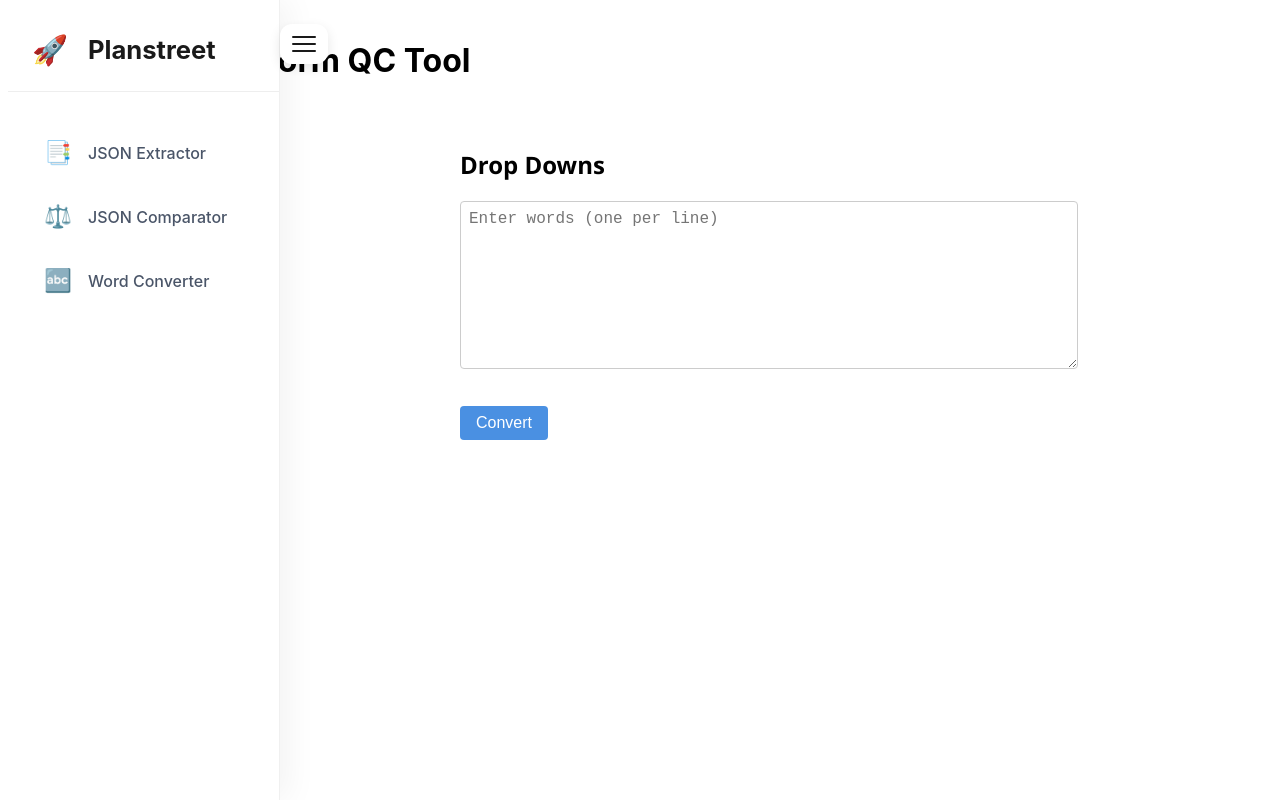
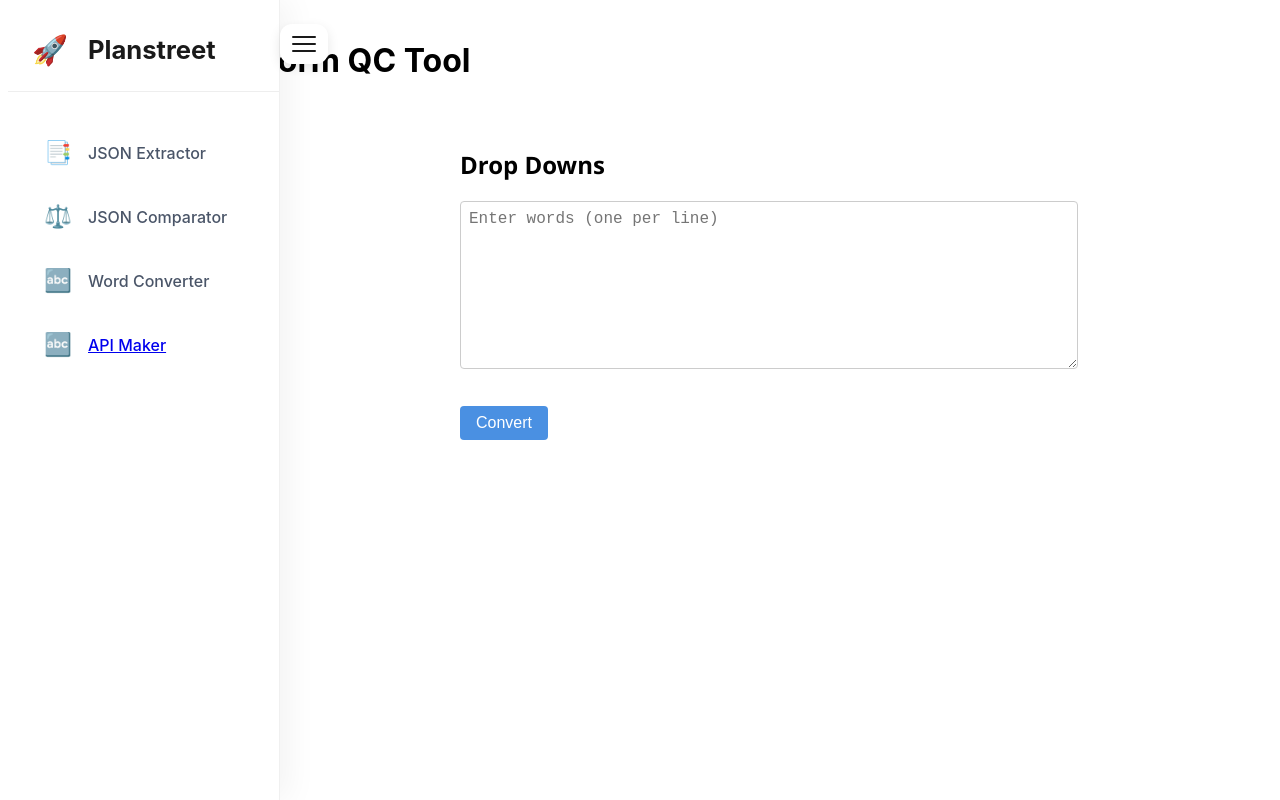
Before and after one commit to mutti-dev/PS-formsqc, a React (Create React App) app: page /converter in a window 1280 px wide. Built offline with nearby package versions, Linux system fonts and the light colour scheme.

Commit message:
added api maker

```diff
--- a/src/components/SideDrawer.js
+++ b/src/components/SideDrawer.js
@@ -49,6 +49,14 @@ export default function SideDrawer() {
                 <span style={styles.icon}>🔤</span>
                 <span style={styles.linkText}>Word Converter</span>
               </Link>
+            </li>
+            <li style={styles.item}>
+
+              <span style={styles.link}>
+
+                <span style={styles.icon}>🔤</span>
+                <span style={styles.linkText}><a href='https://mutti-dev.github.io/Planstreet_test/text-convertor.html' target='_blank'>API Maker</a></span>
+                </span>
             </li>
           </ul>
         </nav>
```
